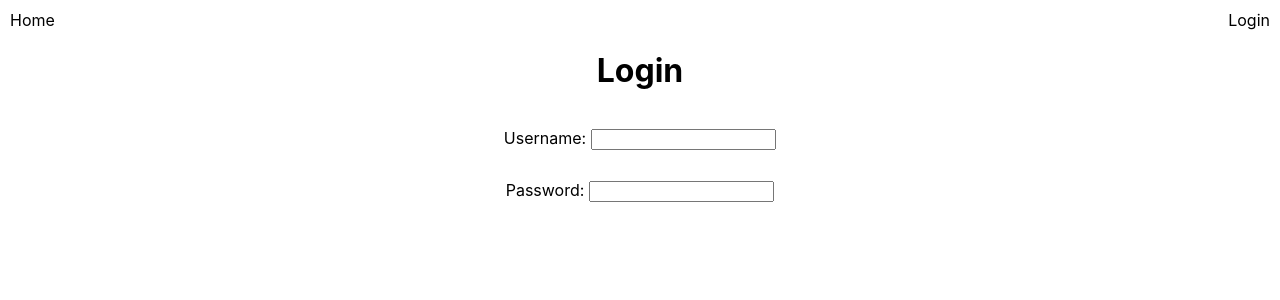
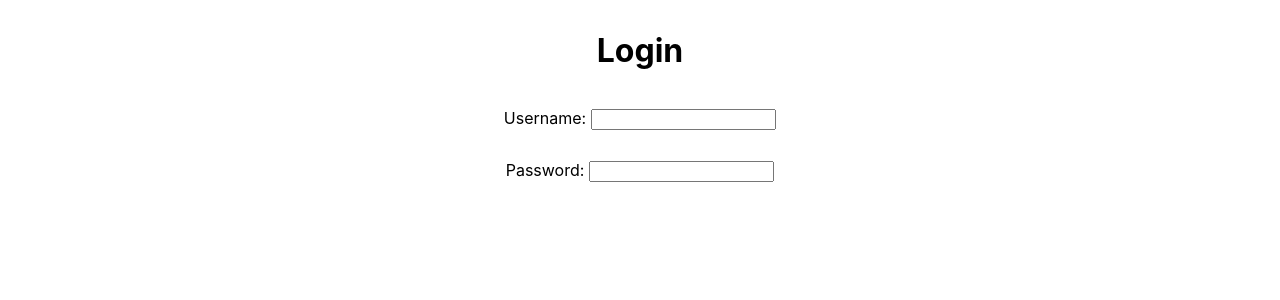
Before and after one commit to akienzle32/chat, a React (Create React App) app: page / in a window 1280 px wide. Shown: the top 300 px of the page. Built offline with nearby package versions, Linux system fonts and the light colour scheme.

Commit message:
nav bar only appears if user is logged in

```diff
--- a/src/App.jsx
+++ b/src/App.jsx
@@ -32,15 +32,23 @@ export class App extends React.Component {
     this.setState(this.baseState);
   }
 
-  displayLoginOrLogout(){
-    let navButton;
+  displayLogoutButton(){
+    let logoutButton = null;
     const loggedIn = this.state.loggedIn;
     if (loggedIn)
-      navButton = <li className="right-nav-element"><Link className="link" to="/logout">Log out</Link></li>;
-    else
-      navButton = <li className="right-nav-element"><Link className="link" to="/">Login</Link></li>;
+      logoutButton = <li className="right-nav-element"><Link className="link" to="/logout">Log out</Link></li>;
 
-    return(navButton);
+    return(logoutButton);
+  }
+
+  displayHomeButton(){
+    let homeButton = null;
+    const loggedIn = this.state.loggedIn;
+
+    if (loggedIn)
+      homeButton = <li className="left-nav-element"><Link className="link" to="/">Home</Link></li>;
+
+    return(homeButton);
   }
 
   displayLoginOrHomeComponent(){
@@ -69,7 +77,8 @@ export class App extends React.Component {
 
 
   render() {
-    const navButton = this.displayLoginOrLogout();
+    const logoutButton = this.displayLogoutButton();
+    const homeButton = this.displayHomeButton();
     const usernameIcon = this.displayUsername();
     const component = this.displayLoginOrHomeComponent();
 
@@ -77,8 +86,8 @@ export class App extends React.Component {
 	   <Router>
 	  	<div>
         <ul className="nav-bar">
-  		    <li className="left-nav-element"><Link className="link" to="/">Home</Link></li>
-          {navButton}
+          {homeButton}
+          {logoutButton}
           {usernameIcon}
         </ul>
       </div>
```
